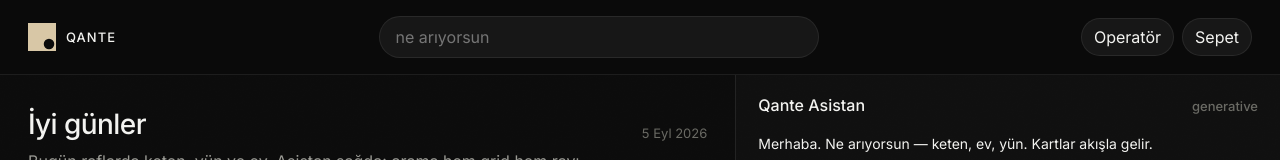
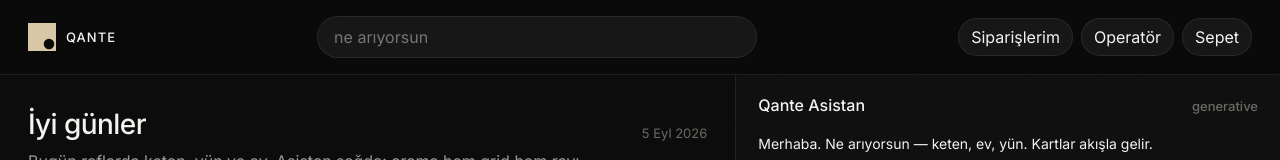
Before and after one commit to mattiasadem/qante-commerce, a Next.js app in the folder web/: page / in a window 1280 px wide. Shown: the top 160 px of the page. Built offline with nearby package versions, Linux system fonts and the light colour scheme.

Commit message:
feat(shop): Siparişlerim link in header and mobile dock

```diff
--- a/web/components/ui-shell-chrome.tsx
+++ b/web/components/ui-shell-chrome.tsx
@@ -115,6 +115,7 @@ export function StoreShell({ children }: { children: ReactNode }) {
           <input className="search" value={q} onChange={(e) => setQ(e.target.value)} placeholder="ne arıyorsun" aria-label="Ara" />
         </form>
         <div className="header-actions">
+          <Link href="/siparislerim" className={`icon-btn ${path.startsWith("/siparislerim") ? "on" : ""}`} data-cta="my-orders">Siparişlerim</Link>
           <Link href="/merchant" className="icon-btn">Operatör</Link>
           <button className="icon-btn" type="button" onClick={() => setCartOpen(true)} aria-label="Sepet">
             Sepet{count > 0 ? <span className={`badge ${badgePop ? "ac-pop" : ""}`}>{count}</span> : null}
@@ -125,6 +126,7 @@ export function StoreShell({ children }: { children: ReactNode }) {
       {children}
       <nav className="dock" aria-label="Mobil">
         <Link href="/" className={path === "/" ? "on" : ""}>Mağaza</Link>
+        <Link href="/siparislerim" className={path.startsWith("/siparislerim") ? "on" : ""}>Sipariş</Link>
         <button type="button" onClick={() => setSheetOpen(true)}>Asistan</button>
         <button type="button" className={path === "/sepet" ? "on" : ""} onClick={() => setCartOpen(true)}>
           Sepet{count > 0 ? ` ${count}` : ""}
```
